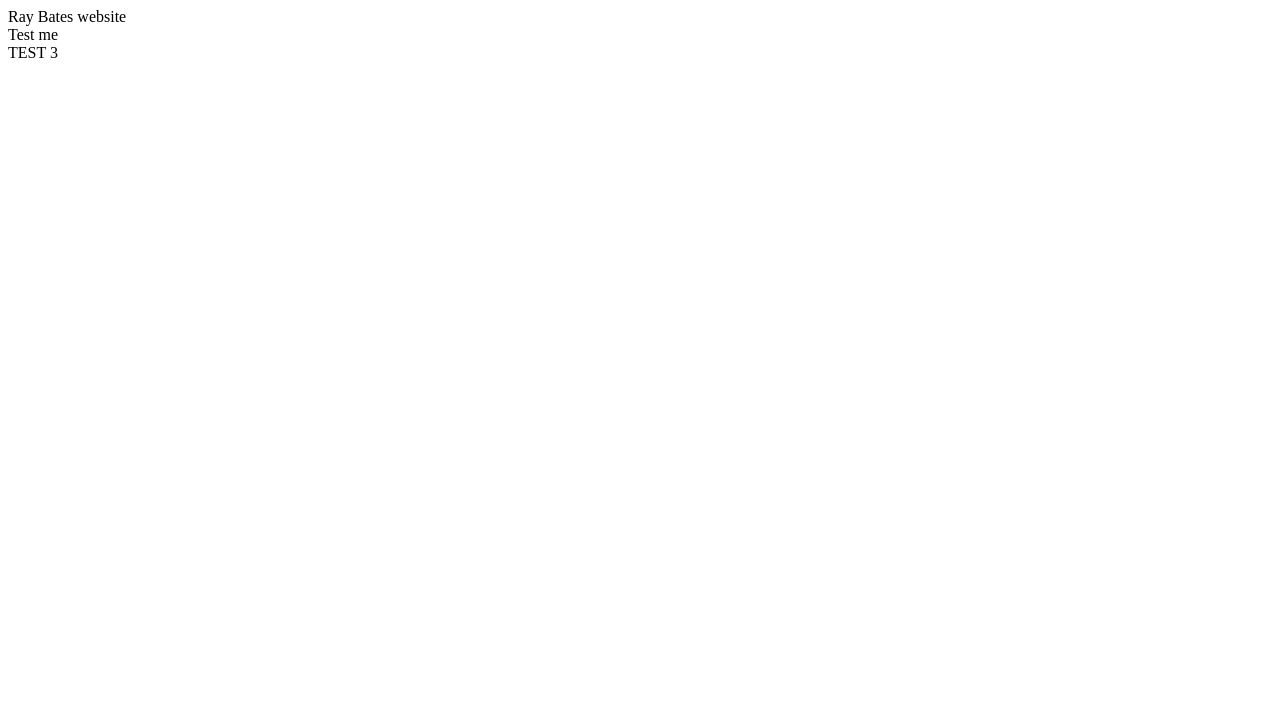
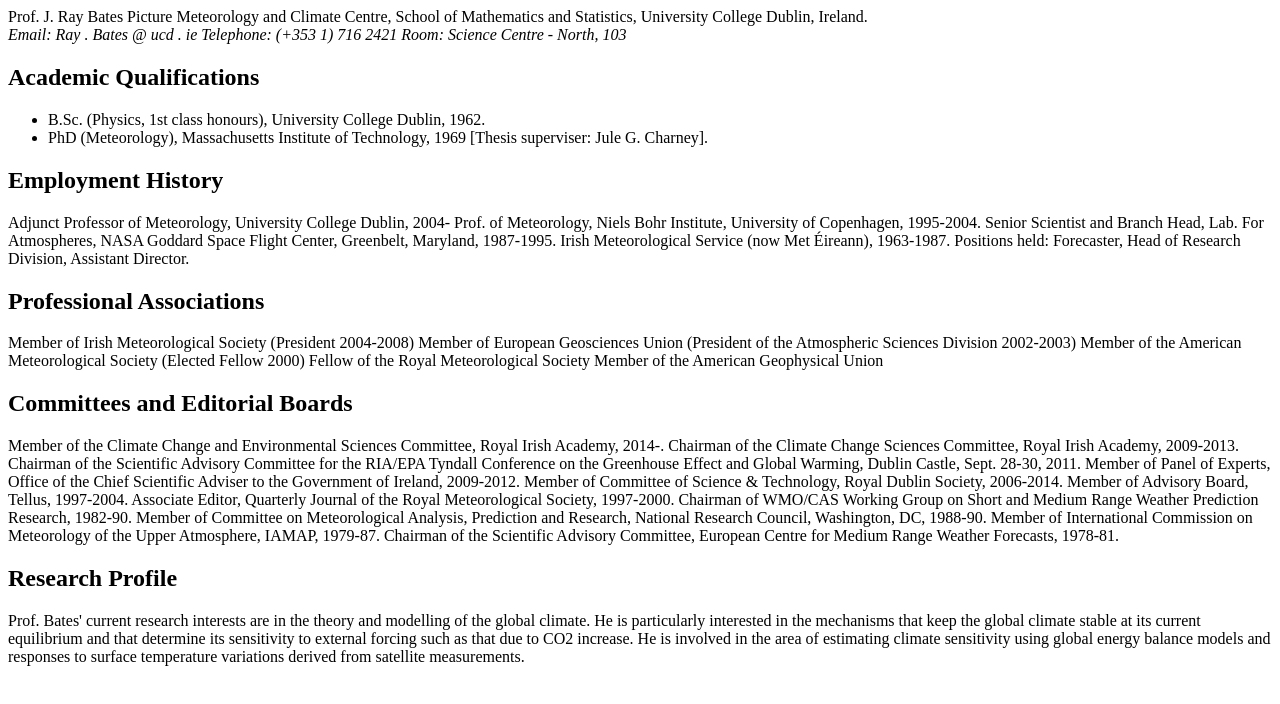
Before and after one commit to adjioev/raybates, a plain HTML site: page index.html in a window 1280 px wide. Drawn offline with Linux system fonts and the light colour scheme.

Commit message:
First page

```diff
--- a/index.html
+++ b/index.html
@@ -1,4 +1,81 @@
-<div>Ray Bates website</div>
-<div>Test me</div>
+<!DOCTYPE html>
+<html>
+<head>
+	<title>Prof. J. Ray. Bates</title>
+</head>
+<body>
+	<div>
+		Prof. J. Ray Bates
+		Picture
+		Meteorology and Climate Centre,
+		School of Mathematics and Statistics,
+		University College Dublin, Ireland.
+	</div>
 
-TEST 3
+	<address>
+		Email: Ray . Bates @ ucd . ie
+		Telephone: (+353 1) 716 2421
+		Room: Science Centre - North, 103
+	</address>
+
+	<section>
+		<h1>Academic Qualifications</h1>
+		<div>
+			<ul>
+				<li>B.Sc. (Physics, 1st class honours), University College Dublin, 1962.</li>
+				<li>PhD (Meteorology), Massachusetts Institute of Technology, 1969 [Thesis superviser: Jule G. Charney].</li>
+			</ul>
+		</div>
+	</section>
+
+	<section>
+		<h1>Employment History</h1>
+		<div>
+			Adjunct Professor of Meteorology, University College Dublin, 2004-
+			Prof. of Meteorology, Niels Bohr Institute, University of Copenhagen, 1995-2004.
+			Senior Scientist and Branch Head, Lab. For Atmospheres, NASA Goddard Space Flight Center, Greenbelt, Maryland, 1987-1995.
+			Irish Meteorological Service (now Met Éireann), 1963-1987. Positions held: Forecaster, Head of Research Division, Assistant Director.
+		</div>
+	</section>
+
+	<section>
+		<h1>Professional Associations</h1>
+		<div>
+			Member of Irish Meteorological Society (President 2004-2008)
+			Member of European Geosciences Union (President of the Atmospheric Sciences Division 2002-2003)
+			Member of the American Meteorological Society (Elected Fellow 2000)
+			Fellow of the Royal Meteorological Society
+			Member of the American Geophysical Union
+		</div>
+	</section>
+
+	<section>
+		<h1>Committees and Editorial Boards</h1>
+		<div>
+			Member of the Climate Change and Environmental Sciences Committee, Royal Irish Academy, 2014-.
+			Chairman of the Climate Change Sciences Committee, Royal Irish Academy, 2009-2013.
+			Chairman of the Scientific Advisory Committee for the RIA/EPA Tyndall Conference on the Greenhouse Effect and Global Warming, Dublin Castle, Sept. 28-30, 2011.
+			Member of Panel of Experts, Office of the Chief Scientific Adviser to the Government of Ireland, 2009-2012.
+			Member of Committee of Science & Technology, Royal Dublin Society, 2006-2014.
+			Member of Advisory Board, Tellus, 1997-2004.
+			Associate Editor, Quarterly Journal of the Royal Meteorological Society, 1997-2000.
+			Chairman of WMO/CAS Working Group on Short and Medium Range Weather Prediction Research, 1982-90.
+			Member of Committee on Meteorological Analysis, Prediction and Research, National Research Council, Washington, DC, 1988-90.
+			Member of International Commission on Meteorology of the Upper Atmosphere, IAMAP, 1979-87.
+			Chairman of the Scientific Advisory Committee, European Centre for Medium Range Weather Forecasts, 1978-81.
+		</div>
+	</section>
+
+	<section>
+		<h1>Research Profile</h1>
+		<div>
+			Prof. Bates' current research interests are in the theory and modelling of the global climate. He is particularly interested in the mechanisms that keep the global climate stable at its current equilibrium and that determine its sensitivity to external forcing such as that due to CO2 increase. He is involved in the area of estimating climate sensitivity using global energy balance models and responses to surface temperature variations derived from satellite measurements.
+		</div>
+	</section>
+
+
+
+
+
+</body>
+</html>
```
